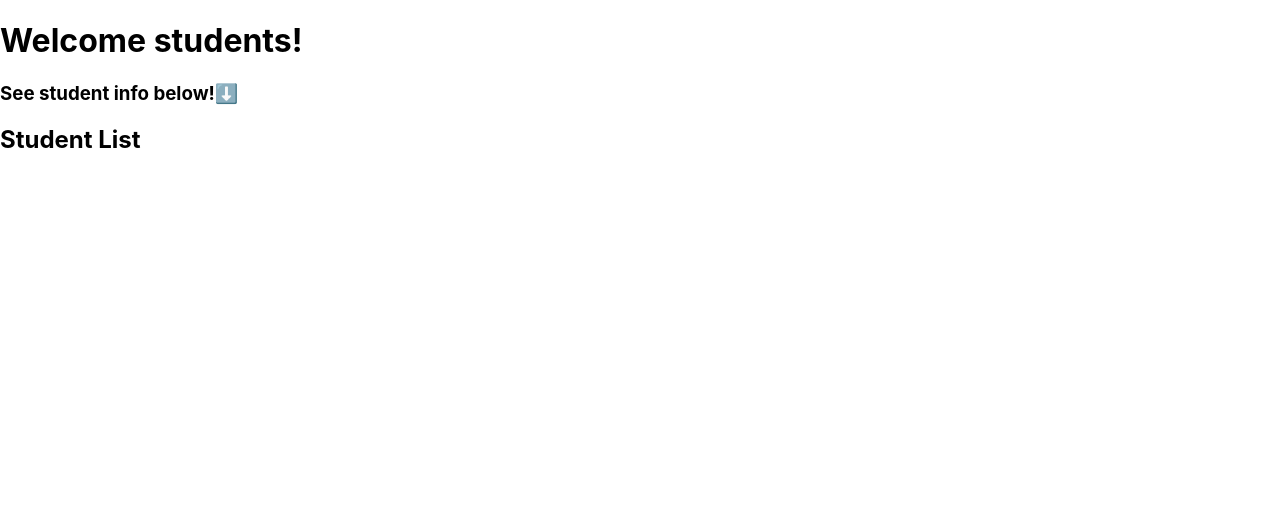
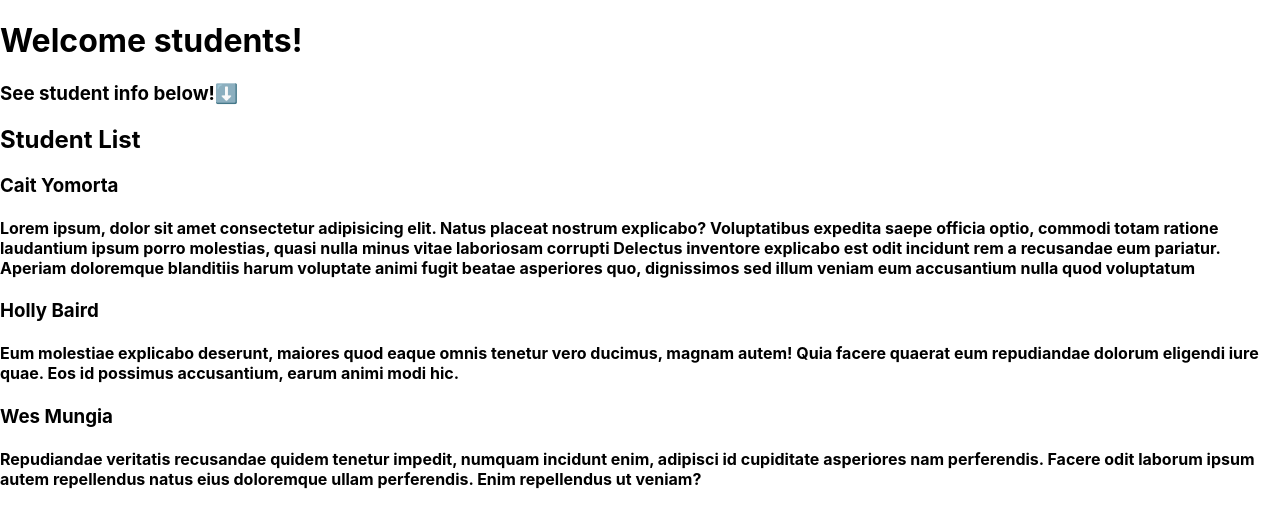
Before and after one commit to gfou20/students-lab, a React (Create React App) app: page / in a window 1280 px wide. Shown: the top 528 px of the page. Built offline with nearby package versions, Linux system fonts and the light colour scheme.

Commit message:
create and render student/studentlist component

```diff
--- a/src/App.js
+++ b/src/App.js
@@ -1,6 +1,6 @@
 import './App.css'
 import Greeting from './Greeting';
-import Student from './Student';
+import StudentList from './StudentList';
 
 
 function App() {
@@ -68,7 +68,7 @@ function App() {
   return (
     <div>
       <Greeting />
-      <Student />
+      <StudentList students={students} />
     </div>
   )
 }
--- a/src/Student.jsx
+++ b/src/Student.jsx
@@ -1,9 +1,10 @@
-const Student = () => {
+const Student = (props) => {
   return (
     <>
-      <h2>Student List</h2>
+      <h3>{props.student.name}</h3>
+      <h4>{props.student.bio}</h4>
     </>
-  )
+  );
 }
 
 export default Student;
--- /dev/null
+++ b/src/StudentList.jsx
@@ -0,0 +1,14 @@
+import Student from "./Student";
+
+const StudentList = (props) => {
+  return (
+    <>
+      <h2>Student List</h2>
+      {props.students.map(student =>
+        <Student key={student.name} student={student}/>
+      )}
+    </>
+  )
+}
+
+export default StudentList;
```
